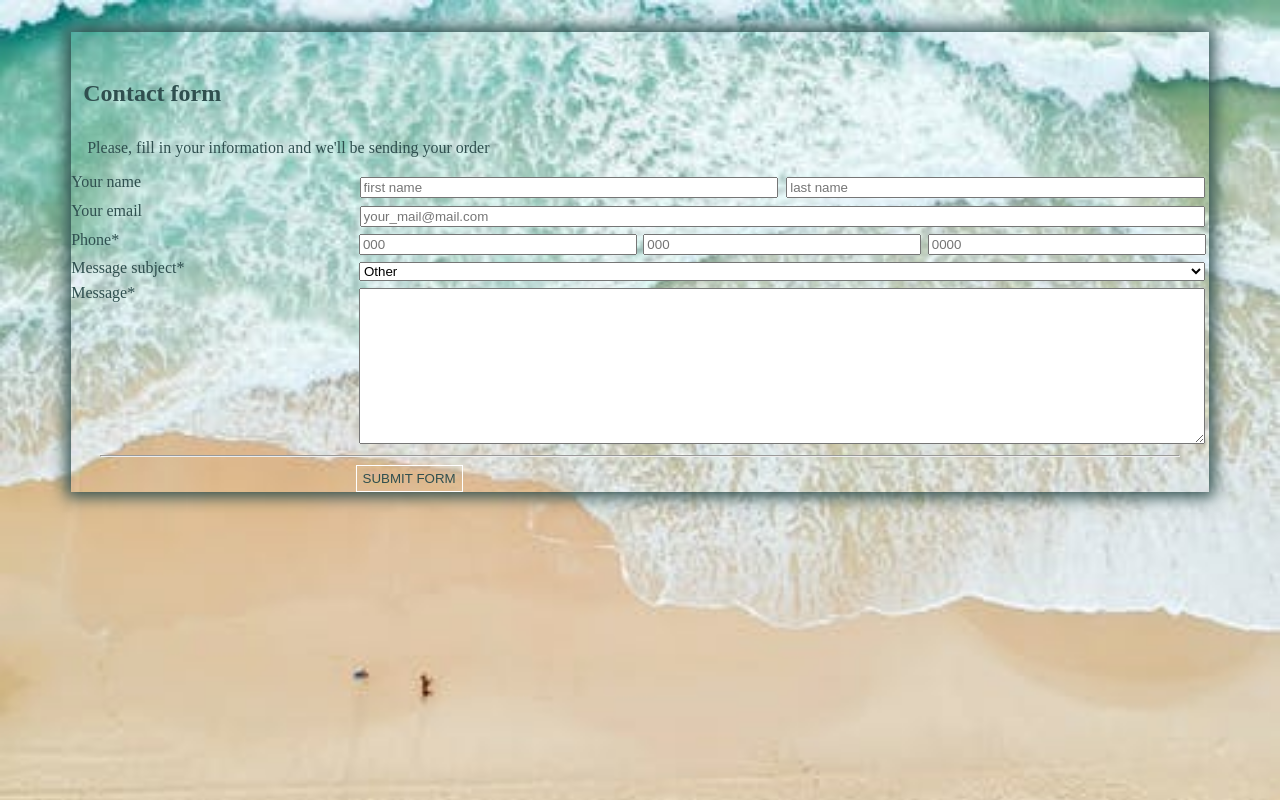
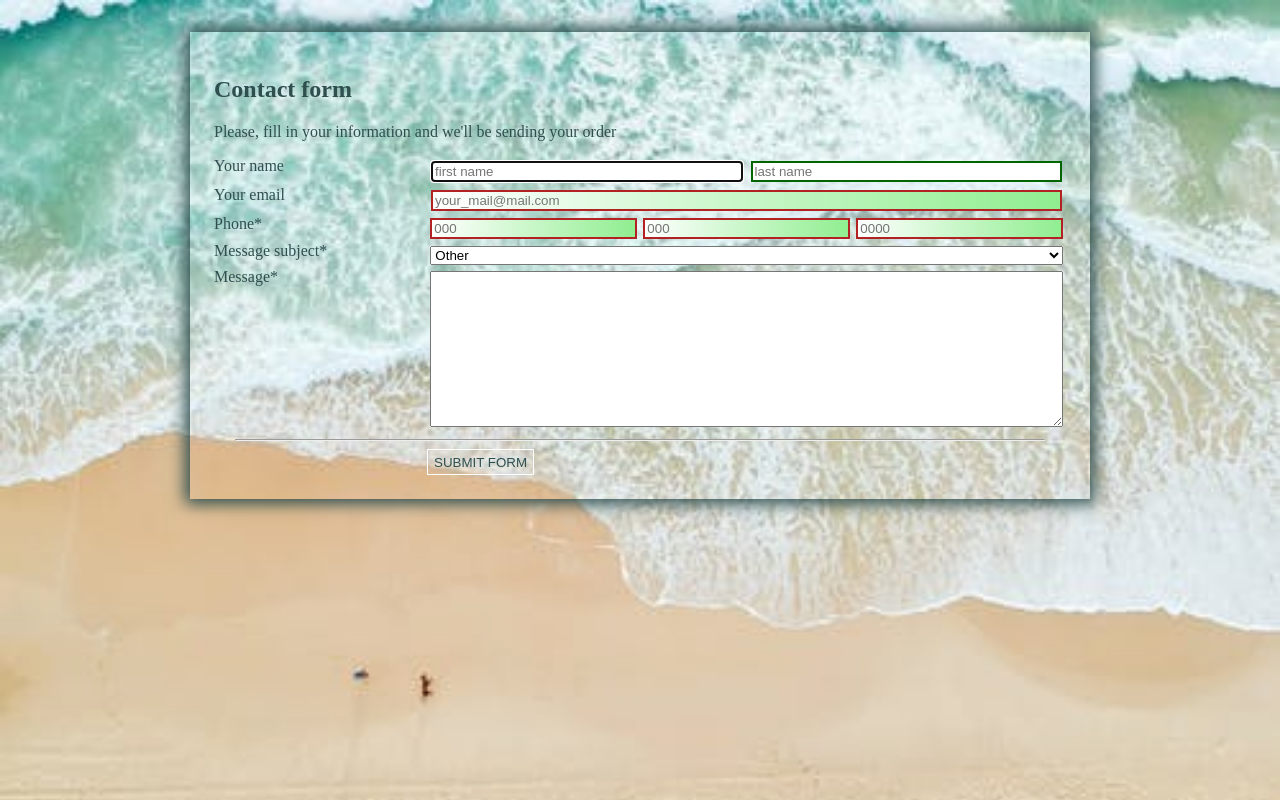
Before and after one commit to OlgaZP/js-dom-home, a plain HTML site: page pages/validation.html in a window 1280 px wide. Drawn offline with Linux system fonts and the light colour scheme.

Commit message:
add form validation

```diff
--- a/css/validation.css
+++ b/css/validation.css
@@ -5,28 +5,29 @@
 }
 
 body {
-    background-image: url("/./img/background.jpeg");
+  background-image: url('/./img/background.jpeg');
   background-size: 100%;
   color: darkslategrey;
 }
 
 form {
   width: 90%;
+  max-width: 900px;
+  min-width: 450px;
   height: 80%;
   margin: 2em auto;
   text-align: left;
-
+  padding: 1.5em;
   box-shadow: 0 0 15px 5px darkslategrey;
 }
 
-form h2 {
+/* form h2 {
   padding: 2em 0.5em 0.5em;
+} */
 
-}
-
-form p {
+/* form p {
   padding-left: 1em;
-}
+} */
 
 input {
   width: 100%;
@@ -68,12 +69,23 @@ button {
   border: white 1px solid;
   /* width:65%;  */
   height: 2em;
-    margin-right: .25em;
+  margin-right: 0.25em;
   /* padding-right: 2em;     */
   color: darkslategrey;
   align-self: flex-end;
 }
 
-/* input:invalid {
+input:invalid {
   border: firebrick 2px solid;
-} */
+}
+input:focus:invalid {
+  border: 1px solid black;
+}
+
+input:valid {
+  border: darkgreen 2px solid;
+}
+
+input:invalid:required {
+  background-image: linear-gradient(to right, white, lightgreen);
+}
--- a/pages/validation.html
+++ b/pages/validation.html
@@ -17,8 +17,8 @@
             <div class="input-line">
                 <div class="input-label"><label>Your name</label></div>
                 <div class="input-elements">
-                    <div class="input-element"><input type="text" id="firstName" placeholder="first name"></div>
-                    <div class="input-element"><input type="text" id="lastName" placeholder="last name"></div>
+                    <div class="input-element"><input type="text" id="firstName" placeholder="first name" autofocus pattern="^[A-Z][a-z]{0,19}(-[A-Z][a-z]{0,19})?$"></div>
+                    <div class="input-element"><input type="text" id="lastName" placeholder="last name" pattern="^[A-Z][a-z]{0,19}$"></div>
 
                 </div>
             </div>
@@ -31,9 +31,9 @@
             <div class="input-line">
                 <div class="input-label"><label>Phone*</label></div>
                 <div class="input-elements">
-                    <input class="input-element" type="number" name="phoneCode1" id="phoneCode1" placeholder="000" required>
-                    <input class="input-element" type="number" name="phoneCode2" id="phoneCode2" placeholder="000" required>
-                    <input class="input-element" type="number" name="phoneNumber" id="phoneNumber" placeholder="0000" required>
+                    <input class="input-element" type="text" name="phoneCode1" id="phoneCode1" placeholder="000" required minlength="3" maxlength="3" pattern="^\d{3}$">
+                    <input class="input-element" type="text" name="phoneCode2" id="phoneCode2" placeholder="000" required minlength="3" maxlength="3" pattern="^\d{3}$">
+                    <input class="input-element" type="text" name="phoneNumber" id="phoneNumber" placeholder="0000" required minlength="4" maxlength="4" pattern="^\d{4}$">
                 </div>
             </div>
             <div class="input-line">
@@ -42,7 +42,7 @@
                     <select class="input-element" id="subject" required>
                         <option value="date">Delivery</option>
                         <option value="packaging">Packaging</option>
-                        <option value="peyment">Payment</option>
+                        <option value="payment">Payment</option>
                         <option value="other" selected>Other</option>
                     </select>
                 </div>
```
Lines whose indentation alone changed are shown as unchanged.
